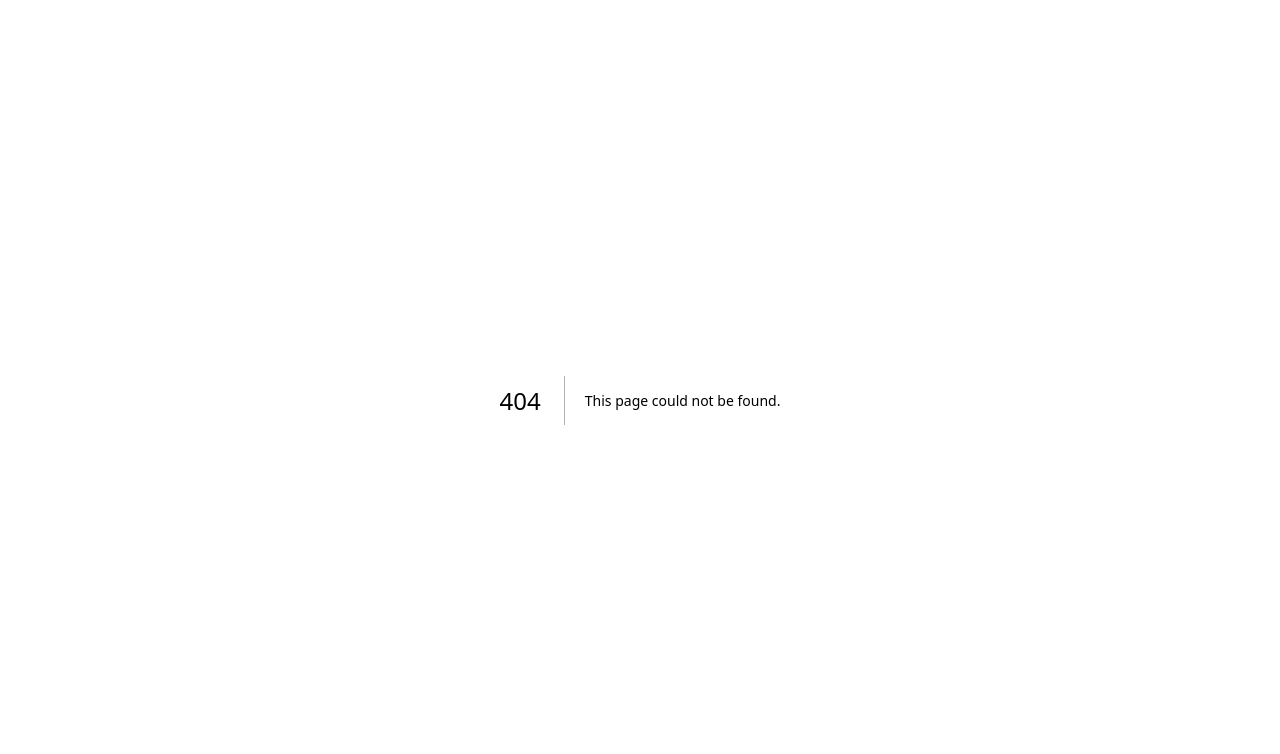
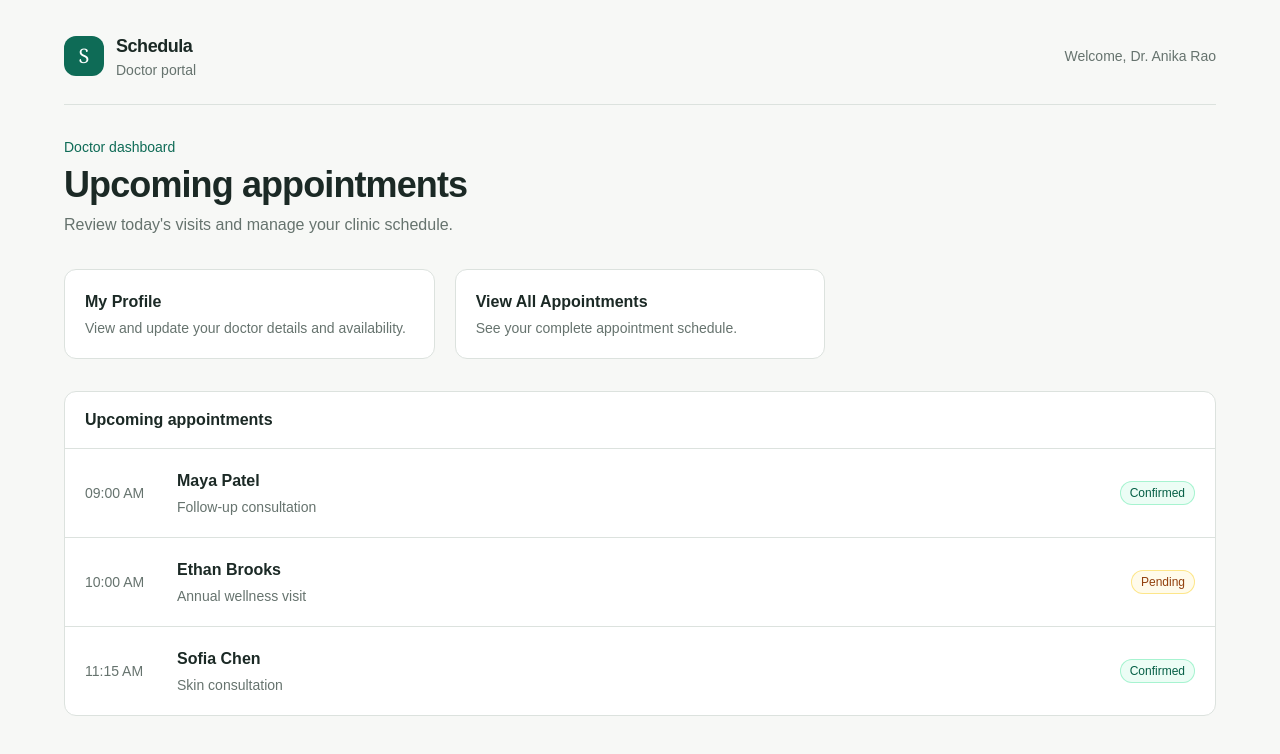
Before and after one commit to TaNaY963/schedula-frontend, a Next.js app: page /doctor/dashboard in a window 1280 px wide. Before the commit this address had no page. Shown: the top 754 px of the page. Built offline with nearby package versions, Linux system fonts and the light colour scheme.

Commit message:
feat(doctor-dashboard): add doctor dashboard

```diff
--- /dev/null
+++ b/src/app/doctor/dashboard/page.tsx
@@ -0,0 +1,134 @@
+import Link from "next/link";
+
+const appointments = [
+  {
+    id: "apt-1042",
+    patient: "Maya Patel",
+    time: "09:00 AM",
+    reason: "Follow-up consultation",
+    status: "Confirmed",
+  },
+  {
+    id: "apt-1043",
+    patient: "Ethan Brooks",
+    time: "10:00 AM",
+    reason: "Annual wellness visit",
+    status: "Pending",
+  },
+  {
+    id: "apt-1044",
+    patient: "Sofia Chen",
+    time: "11:15 AM",
+    reason: "Skin consultation",
+    status: "Confirmed",
+  },
+];
+
+export default function DoctorDashboardPage() {
+  return (
+    <main className="min-h-screen px-4 py-8 sm:px-8 lg:px-12">
+      <div className="mx-auto max-w-6xl">
+        <header className="flex flex-col gap-5 border-b border-[var(--line)] pb-6 sm:flex-row sm:items-center sm:justify-between">
+          <div className="flex items-center gap-3">
+            <div className="grid size-10 place-items-center rounded-xl bg-[var(--brand)] font-serif text-xl text-white">
+              S
+            </div>
+
+            <div>
+              <p className="text-lg font-semibold tracking-tight">
+                Schedula
+              </p>
+              <p className="text-sm text-[var(--muted)]">
+                Doctor portal
+              </p>
+            </div>
+          </div>
+
+          <p className="text-sm text-[var(--muted)]">
+            Welcome, Dr. Anika Rao
+          </p>
+        </header>
+
+        <section className="py-8">
+          <p className="text-sm font-medium text-[var(--brand)]">
+            Doctor dashboard
+          </p>
+
+          <h1 className="mt-2 text-3xl font-semibold tracking-tight sm:text-4xl">
+            Upcoming appointments
+          </h1>
+
+          <p className="mt-2 text-[var(--muted)]">
+            Review today&apos;s visits and manage your clinic schedule.
+          </p>
+        </section>
+
+        <section
+          className="grid gap-5 md:grid-cols-2 lg:grid-cols-3"
+          aria-label="Quick actions"
+        >
+          <Link
+            href="/doctor/profile"
+            className="rounded-xl border border-[var(--line)] bg-white p-5 hover:border-[var(--brand)]"
+          >
+            <p className="font-semibold">My Profile</p>
+            <p className="mt-1 text-sm text-[var(--muted)]">
+              View and update your doctor details and availability.
+            </p>
+          </Link>
+
+          <Link
+            href="/doctor/appointments"
+            className="rounded-xl border border-[var(--line)] bg-white p-5 hover:border-[var(--brand)]"
+          >
+            <p className="font-semibold">View All Appointments</p>
+            <p className="mt-1 text-sm text-[var(--muted)]">
+              See your complete appointment schedule.
+            </p>
+          </Link>
+        </section>
+
+        <section
+          className="mt-8 overflow-hidden rounded-xl border border-[var(--line)] bg-white"
+          aria-labelledby="appointments-title"
+        >
+          <div className="border-b border-[var(--line)] px-5 py-4">
+            <h2 id="appointments-title" className="font-semibold">
+              Upcoming appointments
+            </h2>
+          </div>
+
+          <ul className="divide-y divide-[var(--line)]">
+            {appointments.map((appointment) => (
+              <li
+                key={appointment.id}
+                className="grid gap-3 px-5 py-5 sm:grid-cols-[5rem_minmax(0,1fr)_auto] sm:items-center"
+              >
+                <time className="text-sm font-medium text-[var(--muted)]">
+                  {appointment.time}
+                </time>
+
+                <div>
+                  <p className="font-semibold">{appointment.patient}</p>
+                  <p className="mt-1 text-sm text-[var(--muted)]">
+                    {appointment.reason}
+                  </p>
+                </div>
+
+                <span
+                  className={`w-fit rounded-full px-2.5 py-1 text-xs font-medium ring-1 ring-inset ${
+                    appointment.status === "Confirmed"
+                      ? "bg-emerald-50 text-emerald-800 ring-emerald-200"
+                      : "bg-amber-50 text-amber-800 ring-amber-200"
+                  }`}
+                >
+                  {appointment.status}
+                </span>
+              </li>
+            ))}
+          </ul>
+        </section>
+      </div>
+    </main>
+  );
+}
```
